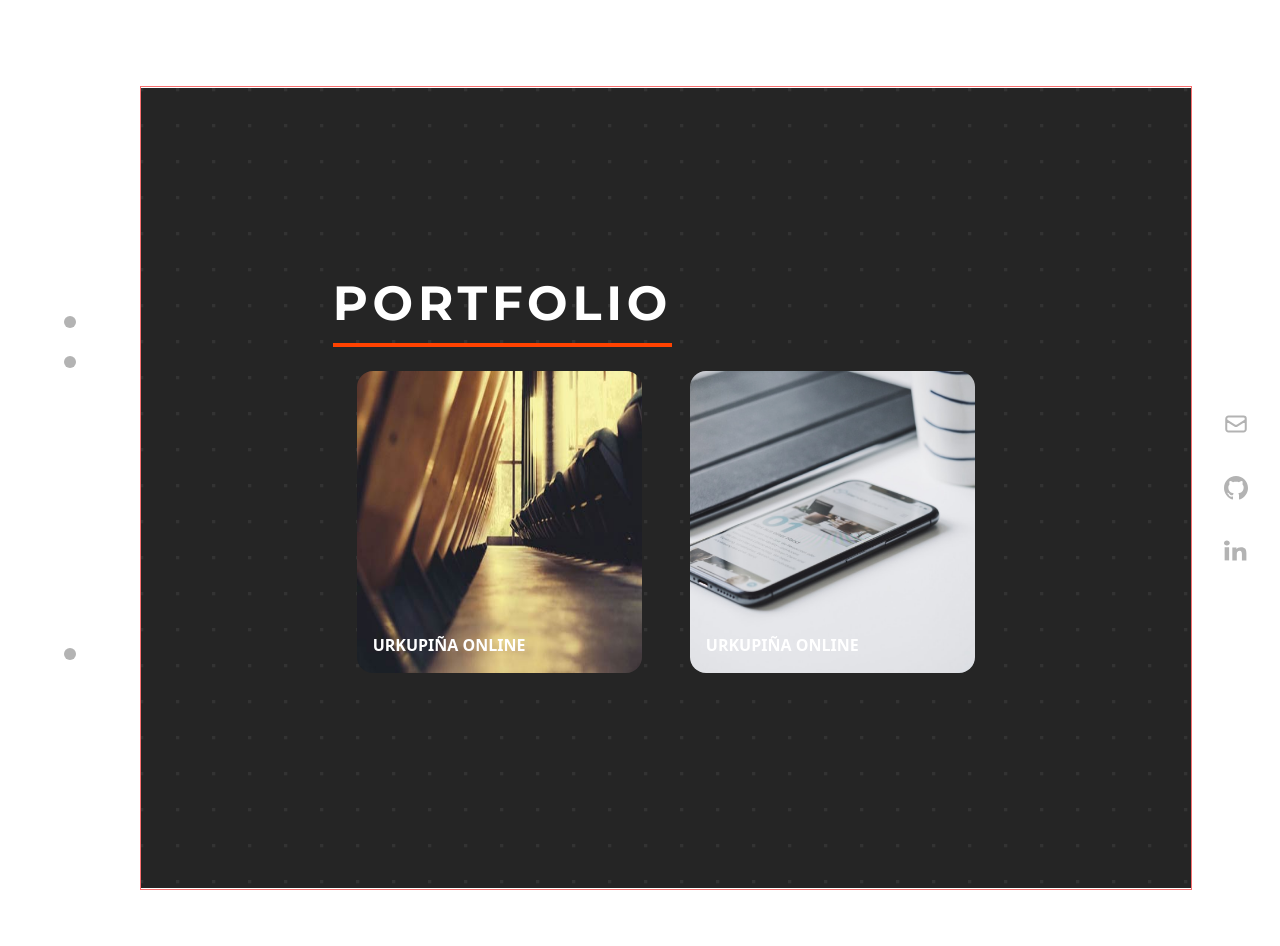
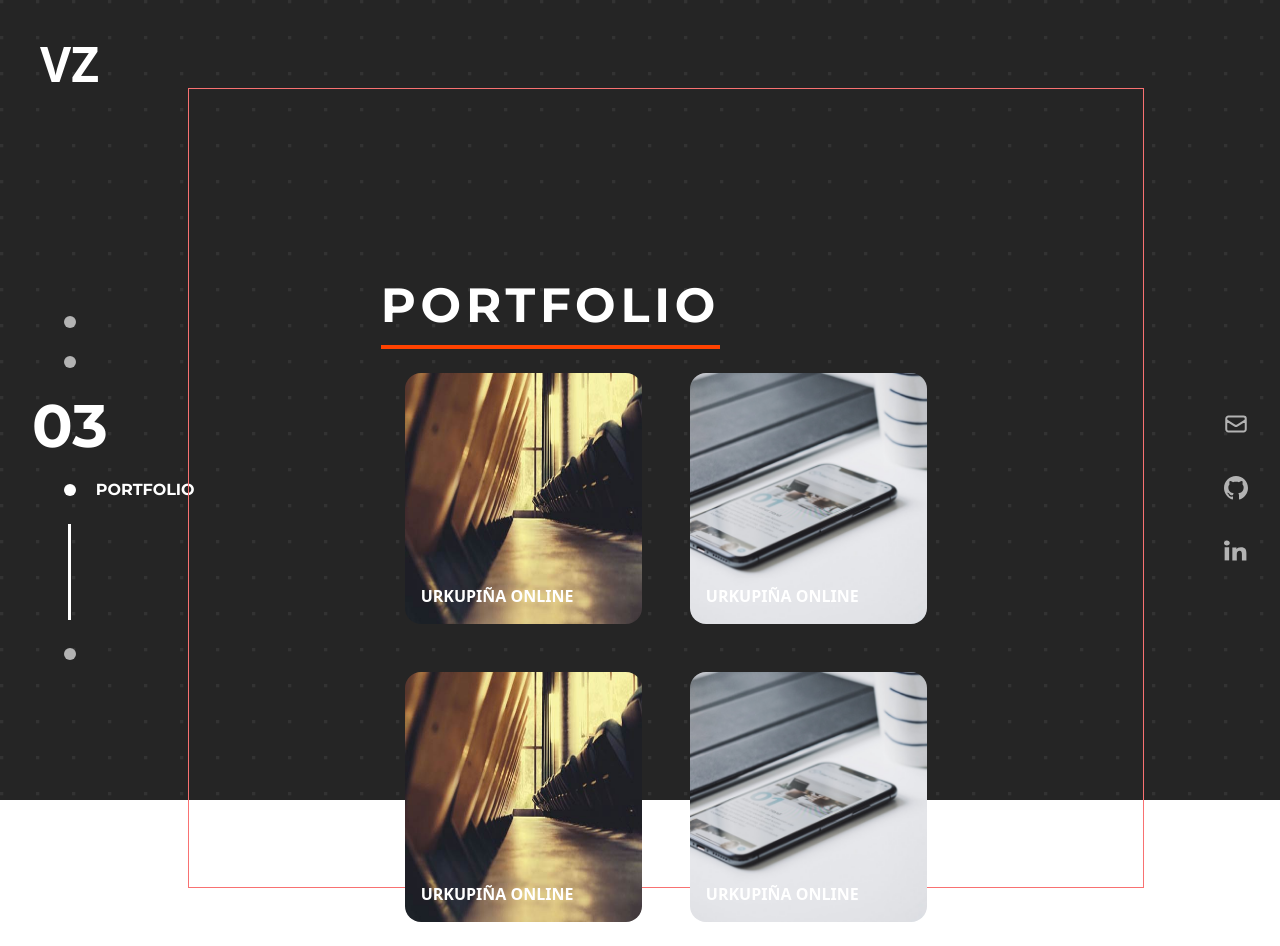
Before and after one commit to ojedacristian/personal-portfolio, a Next.js app: page /portfolio in a window 1280 px wide. Before the commit the page ends 890 px from the top, so only its background shows below. Built offline with nearby package versions, Linux system fonts and the light colour scheme.

Commit message:
About and Portfolio Page in new Layout

```diff
--- a/components/Layout.tsx
+++ b/components/Layout.tsx
@@ -44,7 +44,7 @@ export const Layout: React.FC<Props> = ({ children, title = 'Cristian Ojeda - Po
         <header className='flex w-full justify-between px-10 pt-10'>
           <Link href='/' className='text-5xl font-bold uppercase'>vz</Link>
         </header>
-        <div className='flex h-full justify-between gap-8 px-8'>
+        <div className='flex h-full justify-between gap-20 px-8'>
           <NavbarMenu dark={dark}/>
           {children}
           <NavbarSocial/>
--- a/pages/about/index.tsx
+++ b/pages/about/index.tsx
@@ -10,7 +10,7 @@ const AboutPage: NextPage = () => {
       <div className='absolute right-0 top-16 -z-50 h-1/2 overflow-hidden font-montserrat text-[250px] font-bold  leading-none tracking-widest text-brand-lightGray opacity-20'>
         AB
       </div>
-      <div className='flex h-screen flex-col items-center justify-around'>
+      <div className='flex flex-col items-center justify-around'>
         <div></div>
         <h1 className='text-center font-montserrat text-6xl font-bold uppercase tracking-[0.2em] md:text-7xl'>
           <span className='text-brand-orange'>Creative </span>Studio
--- a/pages/portfolio/index.tsx
+++ b/pages/portfolio/index.tsx
@@ -4,10 +4,10 @@ import { GithubIcon, ArrowRight } from '../../components/icons'
 
 const PortfolioPage: NextPage = () => {
   return (
-    <Layout>
+    <Layout bg="bg-[url('/square2.svg')]">
       {/* BG */}
       {/* <div className=" absolute -z-30 h-screen w-full bg-[url('/homebg.jpg')] bg-cover bg-no-repeat opacity-100 grayscale " /> */}
-      <div className="flex h-full w-full items-center justify-end bg-[url('/square2.svg')] opacity-100 md:justify-center">
+      {/* <div className="flex h-full w-full items-center justify-end bg-[url('/square2.svg')] opacity-100 md:justify-center"> */}
 
       {/* <div className='absolute -left-44 -top-0 -z-40 h-screen overflow-hidden font-montserrat text-[1000px] font-bold  leading-none text-brand-gray opacity-30'>
           P
@@ -61,11 +61,48 @@ const PortfolioPage: NextPage = () => {
                 Urkupiña <span>Online</span>
               </h2>
           </figure>
+
+          <figure className="group relative m-6 overflow-hidden rounded-2xl bg-brand-orange text-white hover:cursor-pointer">
+            <img src="1.jpg" alt="img01" className='min-h-full min-w-full group-hover:opacity-60' />
+            <figcaption className='invisible absolute bottom-0 w-full -translate-x-1/2 scale-x-0 bg-white p-8 uppercase text-[#3c4a50] transition-all duration-300 before:pointer-events-none after:pointer-events-none group-hover:visible group-hover:translate-x-0 group-hover:scale-100
+            '>
+              <div className='absolute bottom-0 right-0 flex gap-4 p-4'>
+                <div className='-translate-x-4 opacity-0 transition delay-[400ms] group-hover:translate-x-0 group-hover:opacity-100'>
+                  <GithubIcon/>
+                </div>
+                <div className='-translate-x-4 opacity-0 transition delay-500 group-hover:translate-x-0 group-hover:opacity-100'>
+                <ArrowRight/>
+                </div>
+              </div>
+            </figcaption>
+              <p className='invisible absolute left-1/2 top-1/2 -translate-x-1/2 -translate-y-6 font-lato font-bold  opacity-0 transition-all duration-500 ease-in-out group-hover:visible group-hover:translate-y-0 group-hover:opacity-100'>Descripcion del proyecto de Urkupiña</p>
+              <h2 className='absolute bottom-0 left-0 p-4 text-base font-bold uppercase transition-all group-hover:text-brand-darkGray'>
+                Urkupiña <span>Online</span>
+              </h2>
+          </figure>
+          <figure className="group relative m-6 overflow-hidden rounded-2xl bg-brand-orange text-white hover:cursor-pointer">
+            <img src="project3.png" alt="img01" className='min-h-full min-w-full group-hover:opacity-50' />
+            <figcaption className='invisible absolute bottom-0 w-full -translate-x-1/2 scale-x-0 bg-white p-8 uppercase text-[#3c4a50] transition-all duration-300 before:pointer-events-none after:pointer-events-none group-hover:visible group-hover:translate-x-0 group-hover:scale-100
+            '>
+              <div className='absolute bottom-0 right-0 flex gap-4 p-4'>
+                <div className='-translate-x-4 opacity-0 transition delay-[400ms] group-hover:translate-x-0 group-hover:opacity-100'>
+                  <GithubIcon/>
+                </div>
+                <div className='-translate-x-4 opacity-0 transition delay-500 group-hover:translate-x-0 group-hover:opacity-100'>
+                <ArrowRight/>
+                </div>
+              </div>
+            {/* <a href="/func" className='absolute bottom-0 right-0 z-10 h-full p-4'>View more</a> */}
+            </figcaption>
+              <p className='invisible absolute left-1/2 top-1/2 -translate-x-1/2 -translate-y-6 font-lato font-bold  opacity-0 transition-all duration-500 ease-in-out group-hover:visible group-hover:translate-y-0 group-hover:opacity-100'>Descripcion del proyecto de Urkupiña</p>
+              <h2 className='absolute bottom-0 left-0 p-4 text-base font-bold uppercase transition-all group-hover:text-brand-darkGray'>
+                Urkupiña <span>Online</span>
+              </h2>
+          </figure>
         </div>
 
       </div>
 
-      </div>
     </Layout>
   )
 }
```
